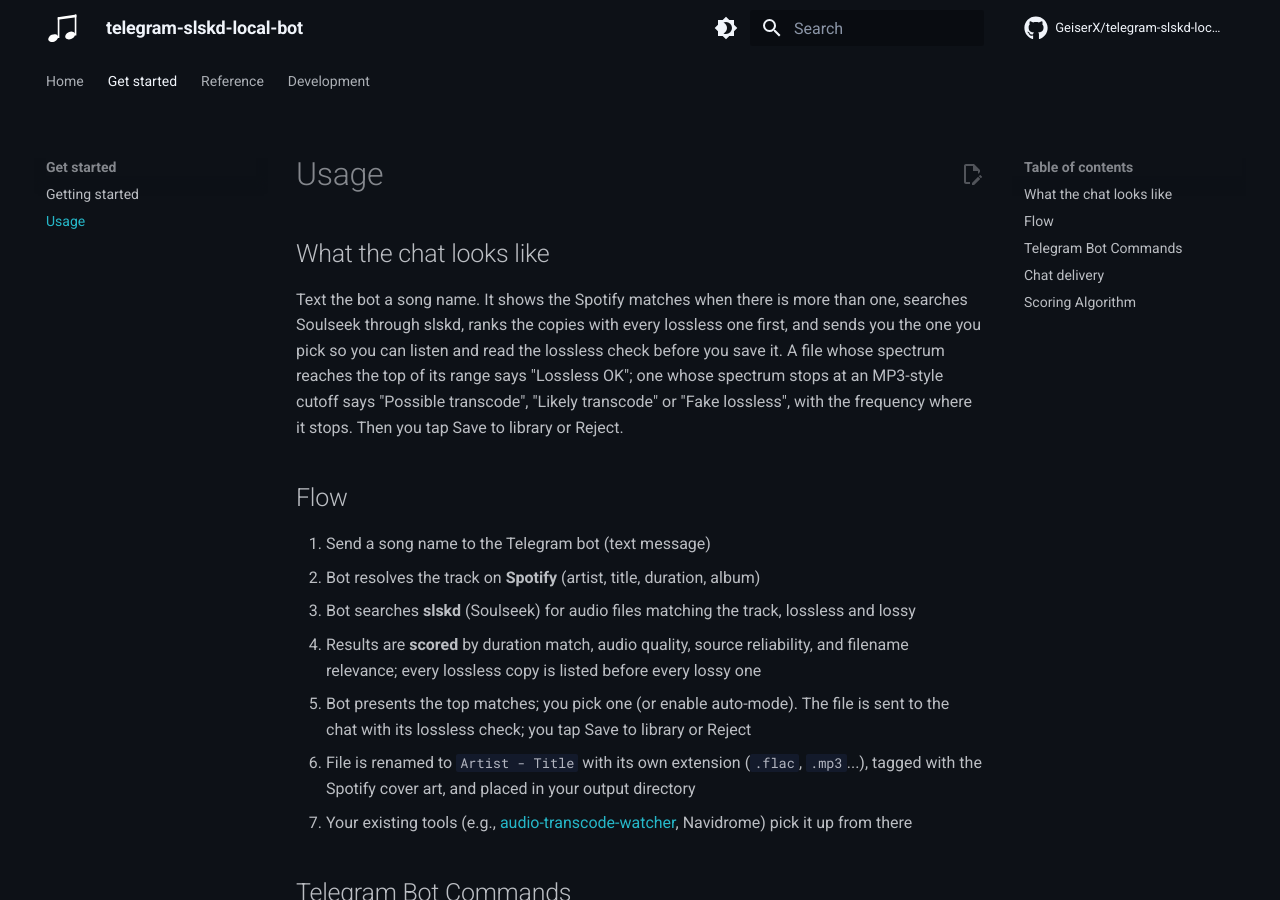
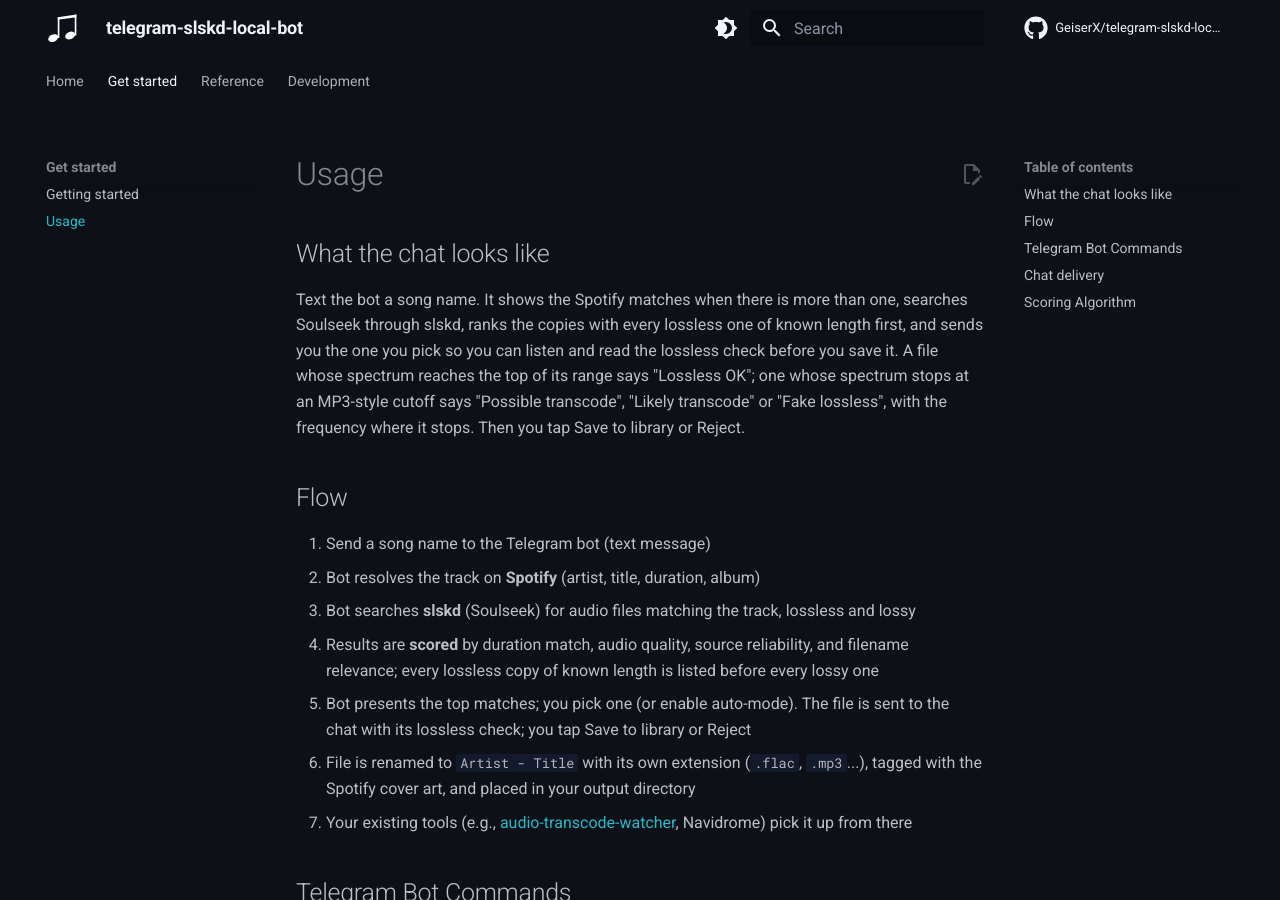
Before and after one commit to GeiserX/telegram-slskd-local-bot, an MkDocs documentation site: the page built from docs/usage.md, in a window 1280 px wide and 900 px high. Built offline with MkDocs 1.6.1 and Material for MkDocs 9.7.7, drawn with Linux system fonts in a browser that asks for light colours; comment, search, counter and statistics services are not loaded; some of the changed text lies outside the part shown.

Commit message:
docs: say lossless leads only at a known length, and when result lists expire

```diff
--- a/docs/usage.md
+++ b/docs/usage.md
@@ -3,7 +3,7 @@
 ## What the chat looks like
 
 Text the bot a song name. It shows the Spotify matches when there is more than one, searches Soulseek
-through slskd, ranks the copies with every lossless one first, and sends you the one you pick so you can listen and read the
+through slskd, ranks the copies with every lossless one of known length first, and sends you the one you pick so you can listen and read the
 lossless check before you save it. A file whose spectrum reaches the top of its range says "Lossless OK";
 one whose spectrum stops at an MP3-style cutoff says "Possible transcode", "Likely transcode" or "Fake
 lossless", with the frequency where it stops. Then you tap Save to library or Reject.
@@ -13,7 +13,7 @@
 1. Send a song name to the Telegram bot (text message)
 2. Bot resolves the track on **Spotify** (artist, title, duration, album)
 3. Bot searches **slskd** (Soulseek) for audio files matching the track, lossless and lossy
-4. Results are **scored** by duration match, audio quality, source reliability, and filename relevance; every lossless copy is listed before every lossy one
+4. Results are **scored** by duration match, audio quality, source reliability, and filename relevance; every lossless copy of known length is listed before every lossy one
 5. Bot presents the top matches; you pick one (or enable auto-mode). The file is sent to the chat with its lossless check; you tap Save to library or Reject
 6. File is renamed to `Artist - Title` with its own extension (`.flac`, `.mp3`...), tagged with the Spotify cover art, and placed in your output directory
 7. Your existing tools (e.g., [audio-transcode-watcher](https://github.com/GeiserX/audio-transcode-watcher), Navidrome) pick it up from there
@@ -77,8 +77,8 @@
    copies, in chat delivery after every copy of known length.
 2. **Audio quality** (25 pts), which depends on where the track goes:
     - **Library delivery**: every lossless copy is listed before every lossy one, except a lossless copy of a
-      different version (more than 30 s off Spotify's length, kept only by the last-resort search), which ranks
-      among the lossy copies by score. A lossless copy scores by
+      different version (more than 30 s off Spotify's length, kept only by the last-resort search) or without a
+      known length, which ranks among the lossy copies by score. A lossless copy scores by
       bit depth (24-bit 15, 16-bit 10) and sample rate (88.2 kHz and above 10, 48 kHz 7, 44.1 kHz 6). A lossy
       copy scores by bitrate: 256 kbps or more 25, 192 kbps 20, 128 kbps 10, under 128 kbps 1. The bitrate is
       first scaled to what it sounds like in MP3 terms: Opus counts double, AAC and Vorbis one and a half times
```
Also changed, not shown: README.md (+1 -1 lines), docs/CHANGELOG.md (+9 -4 lines), docs/configuration.md (+1 -1 lines), docs/index.md (+1 -1 lines).
